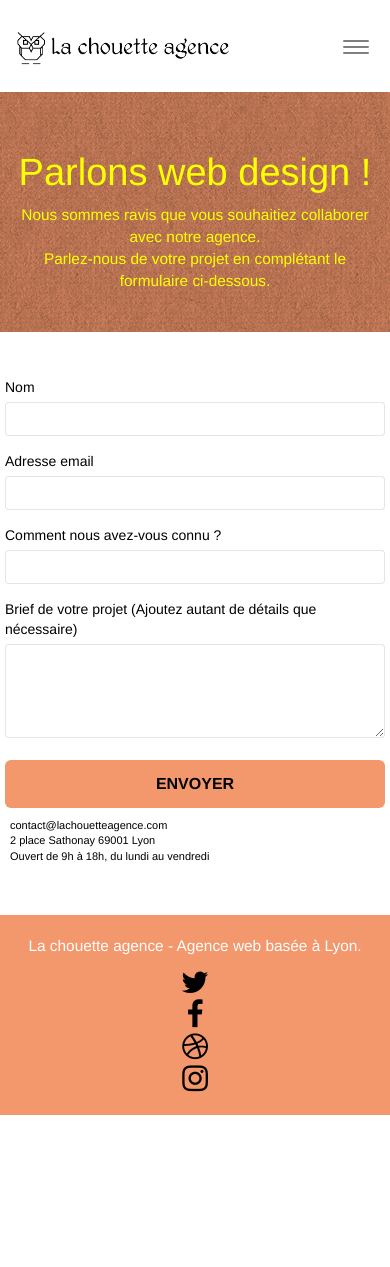
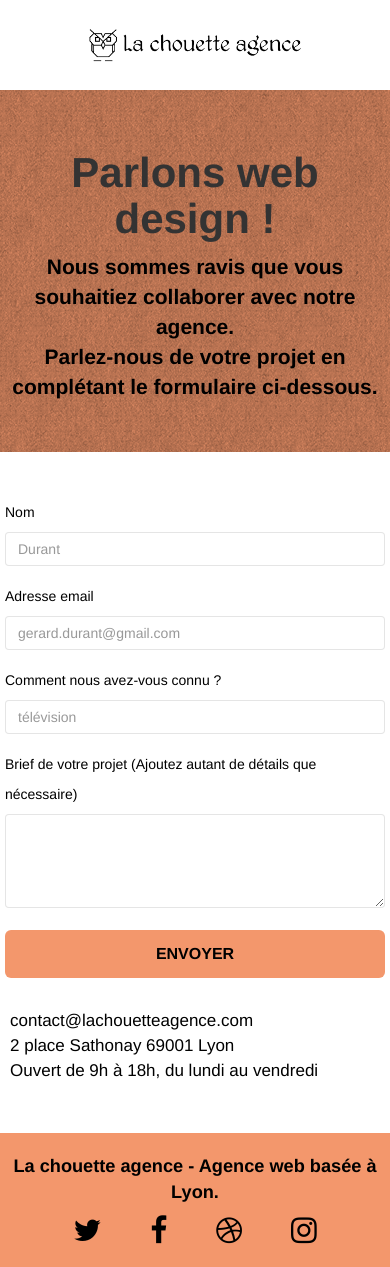
Before and after one commit to FabienDetrait/FabienDetrait_4_22092021, a plain HTML site: page page2.html in a window 390 px wide. Before the commit the page ends 1115 px from the top, so only its background shows below. Drawn offline with nearby package versions, Linux system fonts and the light colour scheme; files that its build step writes are made by us from their sources; a script that the page names is missing.

Commit message:
projet terminé, validé au W3C 5html et css), à voir quelques détails

```diff
--- a/page2.html
+++ b/page2.html
@@ -1,9 +1,9 @@
 <!doctype html>
-<html lang="Default">
+<html lang="fr">
 <head>
     <meta charset="utf-8">
-    <meta name="keywords" content="">
-    <meta name="description" content="">
+	<meta name="robots" content="index, follow">
+    <meta name="description" content="Comment contacter La chouette agence, une agence de web design qui aide les entreprises à devenir attractives et visibles sur Internet">
     <meta name="viewport" content="width=device-width, initial-scale=1.0, viewport-fit=cover">
     <link rel="shortcut icon" type="image/png" href="favicon.jpg">
 
@@ -11,14 +11,14 @@
 	<link rel="stylesheet" type="text/css" href="style.css">
 	<link rel="stylesheet" type="text/css" href="./css/font-awesome.min.css">
 	<link rel="stylesheet" type="text/css" href="./css/et-line.min.css">
-
+	<link rel="stylesheet" type="text/css" href="./css/font-awesome.css">
 
 	<script src="./js/jquery-2.1.0.min.js"></script>
 	<script src="./js/bootstrap.min.js"></script>
 	<script src="./js/blocs.min.js"></script>
 	<script src="./js/jqBootstrapValidation.js"></script>
 	<script src="./js/formHandler.js"></script>
-    <title>page2</title>
+    <title>Contact - La chouette agence - Entreprise web design Lyon</title>
 
 
 <!-- Analytics -->
@@ -31,41 +31,33 @@
 <div class="page-container">
 
 <!-- bloc-0 -->
+<header>
 <div class="bloc bgc-white l-bloc " id="bloc-0">
 	<div class="container bloc-sm">
 		<nav class="navbar row">
 			<div class="navbar-header">
-				<a class="navbar-brand" href="index.html"><img src="img/la-chouette-agence.png" alt="atlanta web design logo" height="40" /></a>
-				<button id="nav-toggle" type="button" class="ui-navbar-toggle navbar-toggle" data-toggle="collapse" data-target=".navbar-1">
-					<span class="sr-only">Toggle navigation</span><span class="icon-bar"></span><span class="icon-bar"></span><span class="icon-bar"></span>
-				</button>
+				<img src="img/la-chouette-agence.png" alt="logo la chouette agence" height="40" />
 			</div>
 			<div class="collapse navbar-collapse navbar-1 special-dropdown-nav">
-				<ul class="site-navigation nav navbar-nav">
-					<li>
-						<a href="index.html">Accueil</a>
-					</li>
-					<li>
-					</li>
-					<li>
-						<a href="page2.html">page2 &gt;</a>
-					</li>
-				</ul>
+				<a class="accueil" href="index.html">Accueil</a>
 			</div>
 		</nav>
 	</div>
 </div>
+</header>
 <!-- bloc-0 END -->
 
 <!-- bloc-6 -->
+<main>
+<section class="parlons">
 <div class="bloc bg-dots-bg bg-repeat bgc-atomic-tangerine d-bloc bloc-bg-texture texture-paper" id="bloc-6">
 	<div class="container bloc-lg">
 		<div class="row">
 			<div class="col-sm-12">
-				<h1 class="text-center hero-bloc-text tc-white">
+				<h1 class="parlons_web">
 					Parlons web design !
 				</h1>
-				<p class="text-center mg-lg tc-white tight-width-whitespace">
+				<p class="votre_projet">
 					Nous sommes ravis que vous souhaitiez collaborer avec notre agence.<br>
 					Parlez-nous de votre projet en complétant le formulaire ci-dessous.
 				</p>
@@ -73,50 +65,45 @@
 		</div>
 	</div>
 </div>
+</section>
 <!-- bloc-6 END -->
 
 <!-- bloc-7 -->
+<section class="formulaire">
 <div class="bloc bgc-white l-bloc" id="bloc-7">
 	<div class="container bloc-lg">
-		<div class="row">
+		<div class="row row_tableau">
 			<div class="col-sm-6">
-				<form id="form_1" novalidate success-msg="Your message has been sent." fail-msg="Sorry it seems that our mail server is not responding, Sorry for the inconvenience!">
+				<form id="form" method="post" action="#">
 					<div class="form-group">
-						<label>
-							Nom
-						</label>
-						<input id="name" class="form-control" required />
+						<label for="name">Nom</label><br>
+						<input id="name" class="form-control" placeholder="Durant" required />
 					</div>
 					<div class="form-group">
-						<label>
-							Adresse email
-						</label>
-						<input id="email" class="form-control" type="email" required />
+						<label for="email">Adresse email</label><br>
+						<input id="email" class="form-control" type="email" placeholder="gerard.durant@gmail.com" required />
 					</div>
 					<div class="form-group">
-						<label>
-							Comment nous avez-vous connu ?
-						</label>
-						<input class="form-control" type="email" required id="input_504" />
+						<label for="input_504">Comment nous avez-vous connu ?</label><br>
+						<input class="form-control" type="email" placeholder="télévision" required id="input_504" />
 					</div>
 					<div class="form-group">
-						<label>
-							Brief de votre projet (Ajoutez autant de détails que nécessaire)<br>
-						</label><textarea id="message" class="form-control" rows="4" cols="50" required></textarea>
+						<label for="message">Brief de votre projet (Ajoutez autant de détails que nécessaire)</label><br>
+						<textarea id="message" class="form-control" rows="4" cols="50" required></textarea>
 					</div>
-					<button class="bloc-button btn btn-lg btn-block cta-hero btn-atomic-tangerine" type="submit">
-						Envoyer
-					</button>
+					<button class="bloc-button btn btn-lg btn-block cta-hero btn-atomic-tangerine" type="submit">Envoyer</button>
 				</form>
 			</div>
 			<div class="col-sm-6">
-				<p>
+				<h2 class="contact_adress">
 					contact@lachouetteagence.com<br>2 place Sathonay 69001 Lyon<br>Ouvert de 9h à 18h, du lundi au vendredi<br>
-				</p>
+				</h2>
 			</div>
 		</div>
 	</div>
 </div>
+</section>
+</main>
 <!-- bloc-7 END -->
 
 <!-- ScrollToTop Button -->
@@ -125,32 +112,33 @@
 
 
 <!-- Footer - bloc-8 -->
+<footer>
 	<div class="bloc bgc-atomic-tangerine d-bloc" id="bloc-8">
 		<div class="container bloc-sm">
 			<div class="row">
 				<div class="col-sm-12">
-				<p class="text-center white">
+					<p class="text-center black centre">
 						La chouette agence - Agence web basée à Lyon.<br>
 					</p>
-				<div class="row row-no-gutters social">
+					<div class="row row-no-gutters social social_tableau">
 						<div class="col-sm-3">
 							<div class="text-center">
-							<a class="social" href="index.html"><span class="fa fa-twitter icon-md"></span></a>
+								<a class="social" href="#" title="lien vers twitter"><span class="fa fa-twitter icon-md"></span></a>
 							</div>
 						</div>
 						<div class="col-sm-3">
 							<div class="text-center">
-							<a class="social" href="index.html"><span class="fa fa-facebook icon-md"></span></a>
+								<a class="social" href="#" title="lien vers facebook"><span class="fa fa-facebook icon-md"></span></a>
 							</div>
 						</div>
 						<div class="col-sm-3">
 							<div class="text-center">
-							<a class="social" href="index.html"><span class="fa fa-dribbble icon-md"></span></a>
+								<a class="social" href="#" title="lien vers network"><span class="fa fa-dribbble icon-md"></span></a>
 							</div>
 						</div>
 						<div class="col-sm-3">
 							<div class="text-center">
-							<a class="social" href="index.html"><span class="fa fa-instagram icon-md"></span></a>
+								<a class="social" href="#" title="lien vers instagram"><span class="fa fa-instagram icon-md"></span></a>
 							</div>
 						</div>
 					</div>
@@ -158,6 +146,7 @@
 			</div>
 		</div>
 	</div>
+	</footer>
 	<!-- Footer - bloc-8 END -->
 
 </div>
--- a/style.css
+++ b/style.css
@@ -1048,6 +1048,7 @@ h4 {
     }
 }
 
+
 /* CSS ajouté */
 
 .texte_citation {
@@ -1070,3 +1071,77 @@ h4 {
     font-size: 0.9em;
     font-weight: normal;
 }
+
+
+/* Page contact */
+header nav {
+    display: flex;
+    align-items: center;
+    justify-content: space-between;
+}
+
+.accueil {
+    text-decoration: none;
+}
+
+.parlons_web {
+    color: black;
+    font-size: 3em;
+    font-weight: bold;
+    text-align: center;
+}
+
+.votre_projet {
+    color: black;
+    font-size: 1.5em;
+    font-weight: bold;
+    text-align: center;
+}
+
+/* Formulaire */
+label {
+    line-height: 30px;
+}
+
+.form-group {
+    margin-bottom: 15px;
+}
+
+input {
+    height: 25px;
+    width: 200px;
+}
+
+/* Contact */
+
+.row_tableau {
+    display: flex;
+    justify-content: space-between;
+}
+
+.contact_adress {
+    font-size: 17px;
+    line-height: 25px;
+}
+
+/* footer */
+
+.social_tableau {
+    display: flex;
+    justify-content: space-around;
+}
+
+.centre {
+    text-align: center;
+}
+
+@media (min-width: 320px) and (max-width: 767px) {
+    textarea {
+        width: 275px;
+        height: 150px;
+    }
+
+    .row_tableau {
+        flex-direction: column;
+    }
+}
```
Also changed, not shown: index.html (+7 -10 lines), 1 other file. Lines whose indentation alone changed are shown as unchanged.
